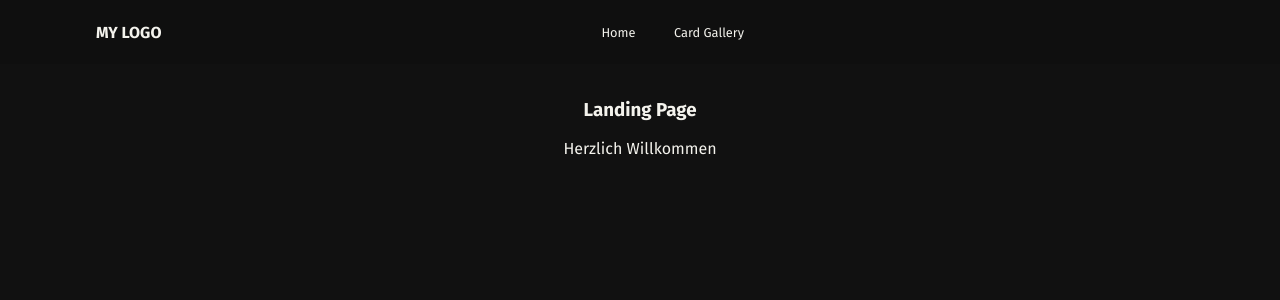
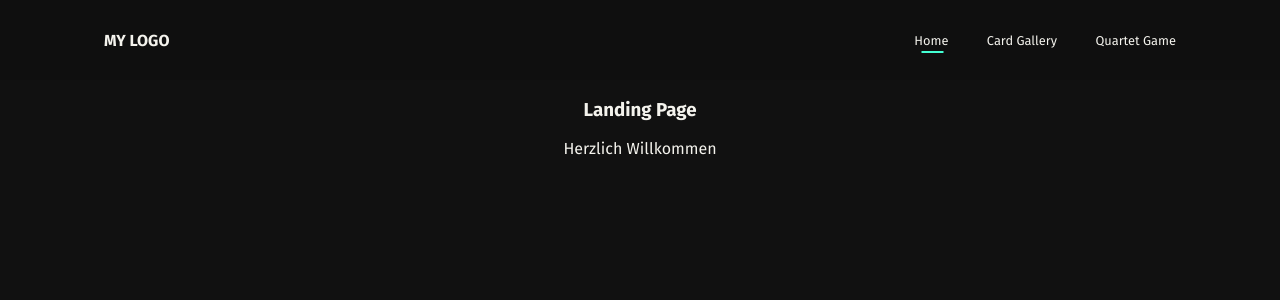
Before and after one commit to V-Shake/svelte-animal-website, a Svelte app: page / in a window 1280 px wide. Shown: the top 300 px of the page. Built offline with nearby package versions, Linux system fonts and the light colour scheme.

Commit message:
add Quartet Game page and update Navbar

```diff
--- a/src/App.svelte
+++ b/src/App.svelte
@@ -2,12 +2,14 @@
   import Router from "svelte-spa-router";
   import LandingPage from "./pages/LandingPage.svelte";
   import CardOverview from "./pages/CardOverview.svelte";
-  import Navbar from "./components/Navbar.svelte"; // Import the Nav component
+  import QuartetGame from "./pages/QuartetGame.svelte";
+  import Navbar from "./components/Navbar.svelte";
   import "../public/fonts/stylesheet.css";
 
   const routes = {
     "/": LandingPage,
     "/cards": CardOverview,
+    "/quartet": QuartetGame,
   };
 </script>
 
--- a/src/components/Filter.svelte
+++ b/src/components/Filter.svelte
@@ -111,7 +111,7 @@
         background-color: #090909;
         color: var(--card-background-color);
         padding: 0.8rem 1rem;
-        border-radius: 5px;
+        border-radius: 10px;
         cursor: pointer;
         transition: all 0.3s ease;
         width: fit-content; /* To adjust width based on content */
@@ -140,7 +140,7 @@
         justify-content: left; /* Center the options */
         margin-top: 0.5rem; /* Adds space between the button and options */
         background-color: #090909;
-        border-radius: 5px;
+        border-radius: 10px;
         overflow: hidden;
         font-size: 0.7rem;
         white-space: nowrap; /* Prevent wrapping */
--- a/src/components/Navbar.svelte
+++ b/src/components/Navbar.svelte
@@ -9,11 +9,11 @@
     };
 
     // Variable to track the current active route
-    let currentRoute = window.location.hash;
+    let currentRoute = window.location.hash || "#/";
 
     // Watch for changes in URL
     const updateActiveRoute = () => {
-        currentRoute = window.location.hash;
+        currentRoute = window.location.hash || "#/";
     };
 
     onMount(() => {
@@ -29,16 +29,21 @@
 </script>
 
 <nav class={isScrolled ? "scrolled" : ""}>
-    <div id="logo" class="font-white">My Logo</div>
+    <div id="logo">My Logo</div>
     <ul>
         <li>
-            <a href="#/" class="font-white" class:active-link={currentRoute === '#/'}>
+            <a href="#/" class:active-link={currentRoute === '#/'}>
                 Home
             </a>
         </li>
         <li>
-            <a href="#/cards" class="font-white" class:active-link={currentRoute === '#/cards'}>
+            <a href="#/cards" class:active-link={currentRoute === '#/cards'}>
                 Card Gallery
+            </a>
+        </li>
+        <li>
+            <a href="#/quartet" class:active-link={currentRoute === '#/quartet'}>
+                Quartet Game
             </a>
         </li>
     </ul>
@@ -54,9 +59,10 @@
         position: fixed;
         top: 0;
         z-index: 1000;
-        padding: 0.6rem 6rem;
+        padding: 0.6rem 6.5rem;
         transition: background-color 0.3s ease;
-        height: 4em; /* Set height for the navbar */
+        height: 5em; /* Set height for the navbar */
+        color: var(--card-background-color);
     }
 
     #logo {
@@ -73,11 +79,11 @@
         text-align: center;
         padding: 0;
         display: flex;
-        justify-content: center;
+        justify-content: flex-end; /* Align items to the right */
         align-items: center;
         gap: 3em;
         height: 4em;
-        margin: 0 auto;
+        margin: 0;
         flex-grow: 1;
         font-size: 0.8rem;
     }
@@ -86,10 +92,6 @@
         text-decoration: none;
         color: var(--card-background-color);
         position: relative;
-    }
-
-    .font-white {
-        color: var(--card-background-color);
     }
 
     .scrolled {
--- /dev/null
+++ b/src/pages/QuartetGame.svelte
@@ -0,0 +1,8 @@
+<script>
+import data from "../assets/animaldata.js";
+
+</script>
+
+
+<style>
+</style>
```
